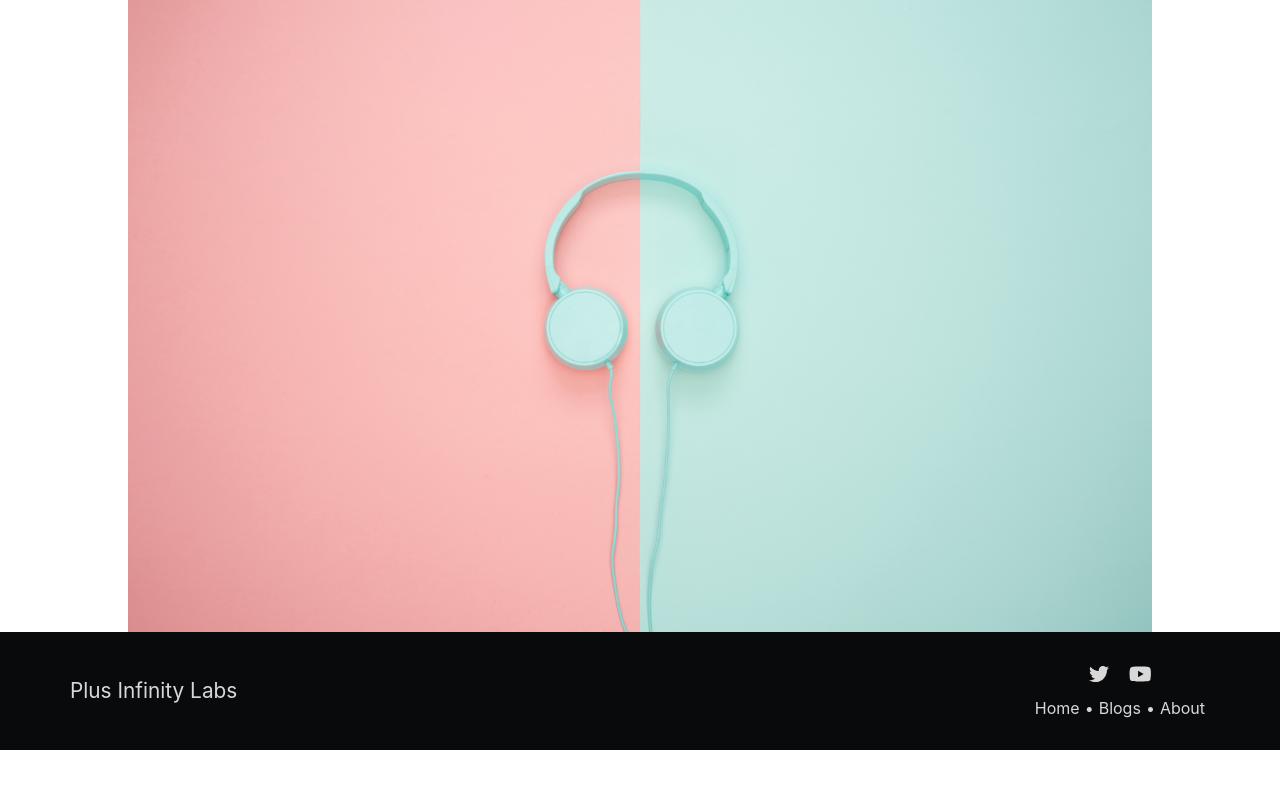
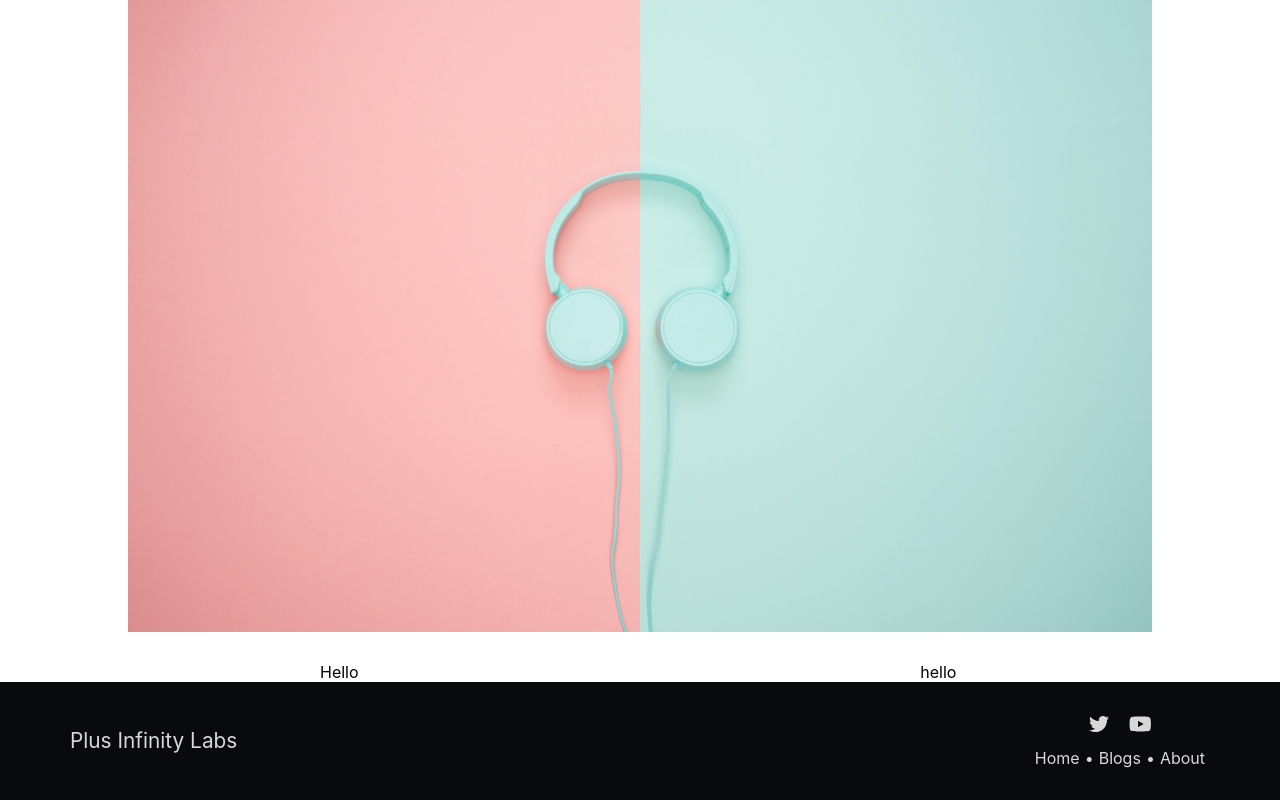
Before and after one commit to GowshikPrabhu/pi-labs-blog, a React (Create React App) app: page /blog/1 in a window 1280 px wide. Shown: the part 548-1348 px from the top of the page. Before the commit the page ends 1298 px from the top, so only its background shows below. Built offline with nearby package versions, Linux system fonts and the light colour scheme.

Commit message:
create read blog content area

```diff
--- a/src/pages/ReadBlog/ReadBlog.css
+++ b/src/pages/ReadBlog/ReadBlog.css
@@ -2,3 +2,14 @@
   text-align: center;
   height: 85vh;
 }
+.read-blog-area {
+  margin: 30px 8% 0 25%;
+  display: flex;
+  flex-direction: row;
+}
+.read-blog-content {
+  flex: 7;
+}
+.table-of-content {
+  flex: 3;
+}
--- a/src/pages/ReadBlog/ReadBlog.js
+++ b/src/pages/ReadBlog/ReadBlog.js
@@ -10,6 +10,10 @@ const ReadBlog = () => {
       <div className='start-img'>
         <img src={img1} alt='start img' width='80%' height='100%' />
       </div>
+      <div className='read-blog-area'>
+        <div className='read-blog-content'>Hello</div>
+        <div className='table-of-content'>hello</div>
+      </div>
     </div>
   );
 };
```
